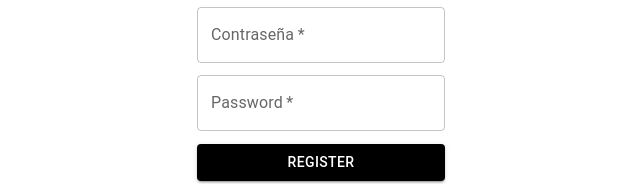
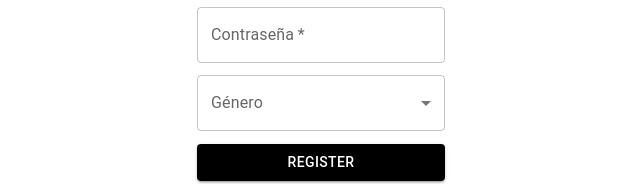
Before and after one commit to Friosn/simple_firebase_app, a React (Vite) app in the folder app/: page /register in a window 1280 px wide. Shown: the part 419-603 px from the top of the page, without its empty margins (271-911 px from the left). Built offline with nearby package versions, Linux system fonts and the light colour scheme.

Commit message:
Refact: select gender in register

```diff
--- a/app/src/pages/Register.jsx
+++ b/app/src/pages/Register.jsx
@@ -1,7 +1,22 @@
-import { Box, Button, FormControl, Link, TextField } from '@mui/material';
+import {
+  Box,
+  Button,
+  FormControl,
+  InputLabel,
+  Link,
+  MenuItem,
+  Select,
+  TextField,
+} from '@mui/material';
 import React from 'react';
 
 const Register = () => {
+  const [gender, setGender] = React.useState('');
+
+  const handleChange = (event) => {
+    setGender(event.target.value);
+  };
+
   return (
     <Box noValidate autoComplete="off" className="login">
       <Box maxWidth="20rem">
@@ -15,7 +30,21 @@ const Register = () => {
         <TextField required id="outlined-required" label="Nombre" />
         <TextField required id="outlined-required" label="Email" />
         <TextField required id="outlined-required" label="Contraseña" />
-        <TextField required id="outlined-required" label="Password" />
+        <FormControl className="loginForm">
+          <InputLabel id="select-gender">Género</InputLabel>
+          <Select
+            labelId="demo-simple-select-label"
+            id="demo-simple-select"
+            value={gender}
+            label="Género"
+            onChange={handleChange}
+          >
+            <MenuItem value={'Hombre'}>Hombre</MenuItem>
+            <MenuItem value={'Mujer'}>Mujer</MenuItem>
+            <MenuItem value={'Otro'}>Otro</MenuItem>
+          </Select>
+        </FormControl>
+
         <Button variant="contained" sx={{ backgroundColor: 'black' }}>
           Register
         </Button>
```
